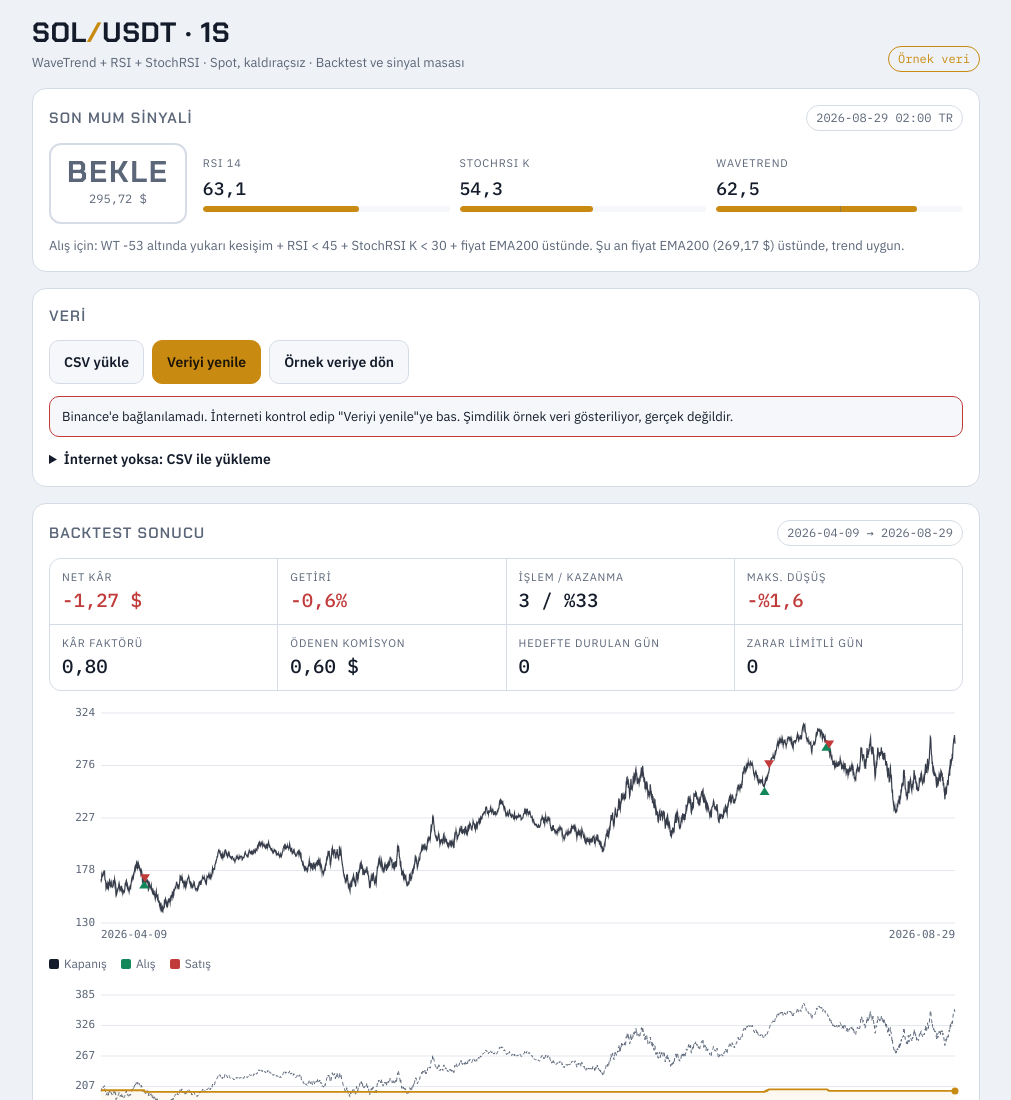
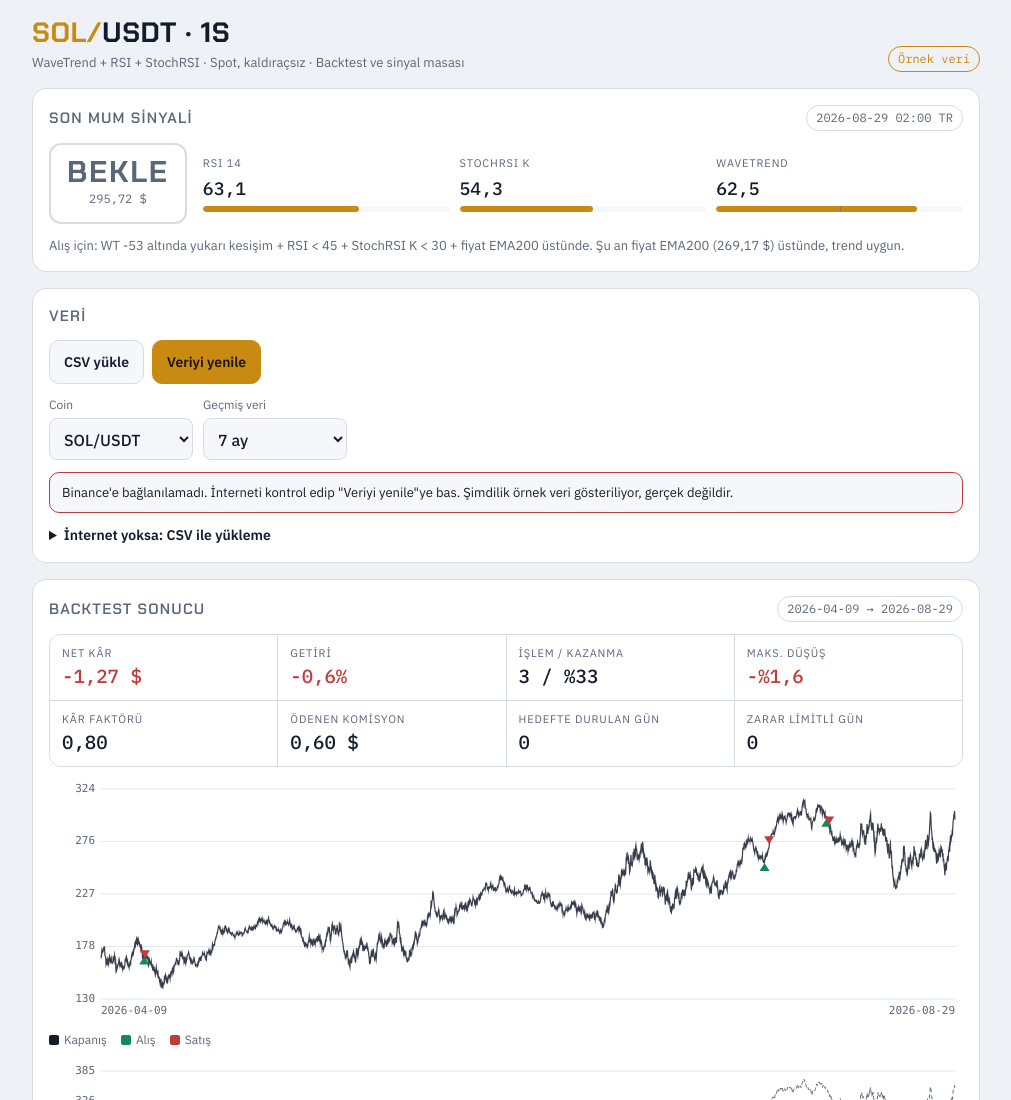
Before and after one commit to selim3550-sketch/Sol-Sinyal, a plain HTML site: page index.html in a window 1280 px wide. Shown: the top 1100 px of the page, without its empty margins (134-1145 px from the left). Drawn offline with Linux system fonts and the light colour scheme; no server answers.

Commit message:
Add files via upload

```diff
--- a/index.html
+++ b/index.html
@@ -76,6 +76,7 @@ button:focus-visible,.filebtn:focus-within,input:focus-visible,summary:focus-vis
 .filebtn input{position:absolute;inset:0;opacity:0;cursor:pointer}
 .params{display:grid;grid-template-columns:repeat(auto-fill,minmax(140px,1fr));gap:10px}
 .params label{display:flex;flex-direction:column;gap:4px;font-size:12px;color:var(--muted)}
+.params select{font:500 16px var(--f-body);padding:9px 10px;border-radius:8px;border:1px solid var(--line);background:var(--soft);color:var(--ink);width:100%}
 .params input{font:500 16px var(--f-mono);padding:8px 10px;border-radius:8px;border:1px solid var(--line);background:var(--soft);color:var(--ink);width:100%}
 fieldset{border:0;padding:0;margin:0;display:flex;flex-direction:column;gap:8px}
 legend{font-size:12px;font-weight:600;color:var(--ink);padding:0;margin-bottom:6px}
@@ -106,7 +107,7 @@ pre{margin:0;font:12px/1.5 var(--f-mono);background:var(--soft);border:1px solid
 <div class="wrap">
   <header>
     <div>
-      <h1>SOL<span>/</span>USDT · 1S</h1>
+      <h1><span id="symTxt">SOL</span><span>/</span>USDT · 1S</h1>
       <p class="sub">WaveTrend + RSI + StochRSI · Spot, kaldıraçsız · Backtest ve sinyal masası</p>
     </div>
     <span id="dataBadge" class="badge warn">Örnek veri</span>
@@ -133,6 +134,12 @@ pre{margin:0;font:12px/1.5 var(--f-mono);background:var(--soft);border:1px solid
     <div class="btns">
       <label class="filebtn">CSV yükle<input id="fileIn" type="file" accept=".csv,text/csv,text/plain" multiple></label>
       <button id="liveBtn" class="primary" type="button">Veriyi yenile</button>
+    </div>
+    <div class="params">
+      <label>Coin<select id="p_sym" class="sel"><option value="SOLUSDT">SOL/USDT</option><option value="BTCUSDT">BTC/USDT</option><option value="ETHUSDT">ETH/USDT</option><option value="BNBUSDT">BNB/USDT</option><option value="XRPUSDT">XRP/USDT</option></select></label>
+      <label>Geçmiş veri<select id="p_hist" class="sel"><option value="5">7 ay</option><option value="9">1 yıl</option><option value="18">2 yıl</option></select></label>
+    </div>
+    <div class="btns" style="display:none">
       <button id="sampleBtn" type="button">Örnek veriye dön</button>
     </div>
     <div id="dataMsg" class="msg">Binance'ten canlı veri alınıyor…</div>
@@ -267,14 +274,20 @@ function mergeSet(arr){
   const m=new Map();for(const r of arr)m.set(r.t,r);
   return [...m.values()].sort((a,b)=>a.t-b.t);
 }
+let SYM='SOLUSDT',HIST=5;
+try{const v=JSON.parse(localStorage.getItem('solsig_src')||'null');if(v){SYM=v.sym||SYM;HIST=v.hist||HIST;}}catch(e){}
+function syncSrcUI(){$('p_sym').value=SYM;$('p_hist').value=String(HIST);$('symTxt').textContent=SYM.replace('USDT','');document.title=SYM.replace('USDT','')+' Sinyal Masası';}
+function onSrcChange(){SYM=$('p_sym').value;HIST=+$('p_hist').value;
+  try{localStorage.setItem('solsig_src',JSON.stringify({sym:SYM,hist:HIST}));}catch(e){}
+  syncSrcUI();$('scanBody').innerHTML='';$('scanMsg').textContent='Veri değişti. Taramayı yeniden başlat.';fetchLive(false);}
 function saveData(){
   try{ if(source==='sample'){localStorage.removeItem('solsig_d');return;}
-    localStorage.setItem('solsig_d',JSON.stringify({s:source,c:candles.map(r=>[r.t,+r.o.toFixed(4),+r.h.toFixed(4),+r.l.toFixed(4),+r.c.toFixed(4)])}));
+    localStorage.setItem('solsig_d',JSON.stringify({s:source,sym:SYM,hist:HIST,c:candles.map(r=>[r.t,+r.o.toFixed(4),+r.h.toFixed(4),+r.l.toFixed(4),+r.c.toFixed(4)])}));
   }catch(e){}
 }
 function loadSaved(){
   try{const d=JSON.parse(localStorage.getItem('solsig_d')||'null');
-    if(d&&d.c&&d.c.length>100){source=d.s;candles=d.c.map(a=>({t:a[0],o:a[1],h:a[2],l:a[3],c:a[4]}));return true;}
+    if(d&&d.c&&d.c.length>100&&(d.sym||'SOLUSDT')===SYM&&(d.hist||5)===HIST){source=d.s;candles=d.c.map(a=>({t:a[0],o:a[1],h:a[2],l:a[3],c:a[4]}));return true;}
   }catch(e){}
   return false;
 }
@@ -306,8 +319,8 @@ async function fetchLive(silent){
   let ok=false;
   for(const h of HOSTS){
     try{let all=[],end=null;
-      for(let p=0;p<5;p++){
-        const j=await getJSON(h+'/api/v3/klines?symbol=SOLUSDT&interval=1h&limit=1000'+(end?'&endTime='+end:''));
+      for(let p=0;p<HIST;p++){
+        const j=await getJSON(h+'/api/v3/klines?symbol='+SYM+'&interval=1h&limit=1000'+(end?'&endTime='+end:''));
         if(!Array.isArray(j)||!j.length)break;all=j.concat(all);end=j[0][0]-1;if(j.length<1000)break;}
       const now=Date.now();
       const rows=all.filter(k=>k[6]<now).map(k=>({t:k[0],o:+k[1],h:+k[2],l:+k[3],c:+k[4]}));
@@ -315,11 +328,12 @@ async function fetchLive(silent){
       candles=mergeSet(rows);source='live';saveData();ok=true;break;
     }catch(e){}
   }
-  if(ok){const d=new Date();setMsg('Canlı Binance verisi: '+candles.length+' kapanmış saatlik mum. Güncelleme: '+d.toLocaleTimeString('tr-TR',{hour:'2-digit',minute:'2-digit'})+'. Uygulama açıkken 5 dakikada bir yenilenir.');run();}
+  if(ok){const d=new Date();setMsg('Canlı Binance verisi ('+SYM.replace('USDT','/USDT')+'): '+candles.length+' kapanmış saatlik mum (~'+Math.round(candles.length/730)+' ay). Güncelleme: '+d.toLocaleTimeString('tr-TR',{hour:'2-digit',minute:'2-digit'})+'. Uygulama açıkken 5 dakikada bir yenilenir.');run();}
   else if(!silent) setMsg('Binance\'e bağlanılamadı. İnterneti kontrol edip "Veriyi yenile"ye bas. '+(source!=='sample'?'Şimdilik son kaydedilen veri gösteriliyor.':'Şimdilik örnek veri gösteriliyor, gerçek değildir.'),true);
   b.disabled=false;b.textContent='Veriyi yenile';busy=false;
 }
 $('liveBtn').addEventListener('click',()=>fetchLive(false));
+$('p_sym').addEventListener('change',onSrcChange);$('p_hist').addEventListener('change',onSrcChange);
 setInterval(()=>{if(document.visibilityState==='visible')fetchLive(true);},5*60e3);
 document.addEventListener('visibilitychange',()=>{if(document.visibilityState==='visible'&&source==='live'&&candles.length&&Date.now()-candles[candles.length-1].t>2*3600e3)fetchLive(true);});
 $('sampleBtn').addEventListener('click',()=>{candles=sample();source='sample';saveData();
@@ -560,6 +574,7 @@ window.matchMedia('(prefers-color-scheme: dark)').addEventListener?.('change',()
 new MutationObserver(()=>lastRes&&(drawPrice(lastRes),drawEq(lastRes))).observe(document.documentElement,{attributes:true,attributeFilter:['data-theme']});
 
 fillForm();
+syncSrcUI();
 if(!loadSaved())candles=sample();
 run();
 fetchLive(false);
```
